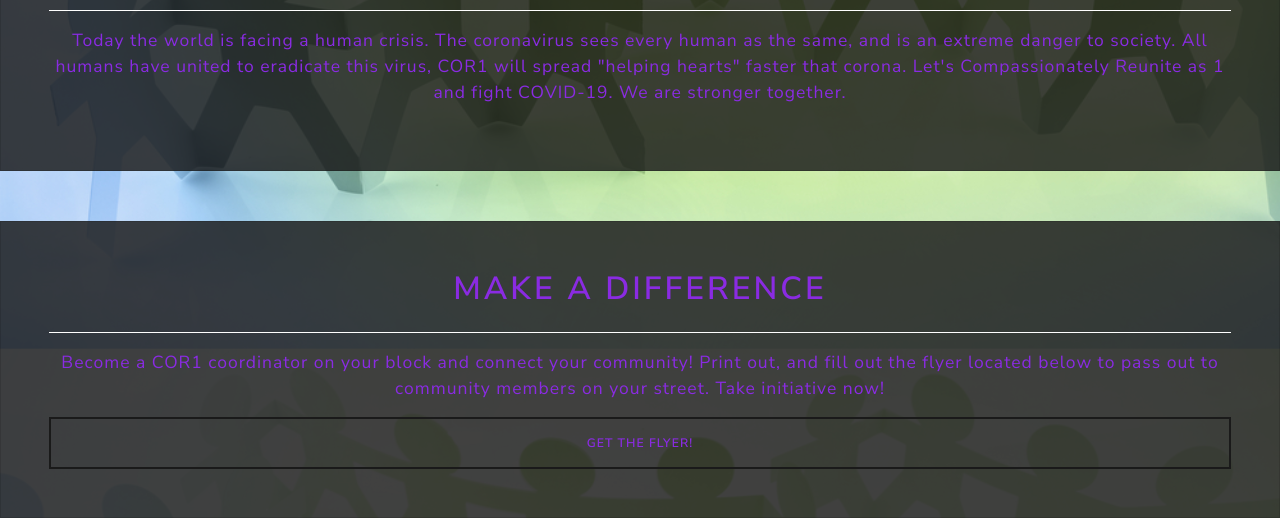
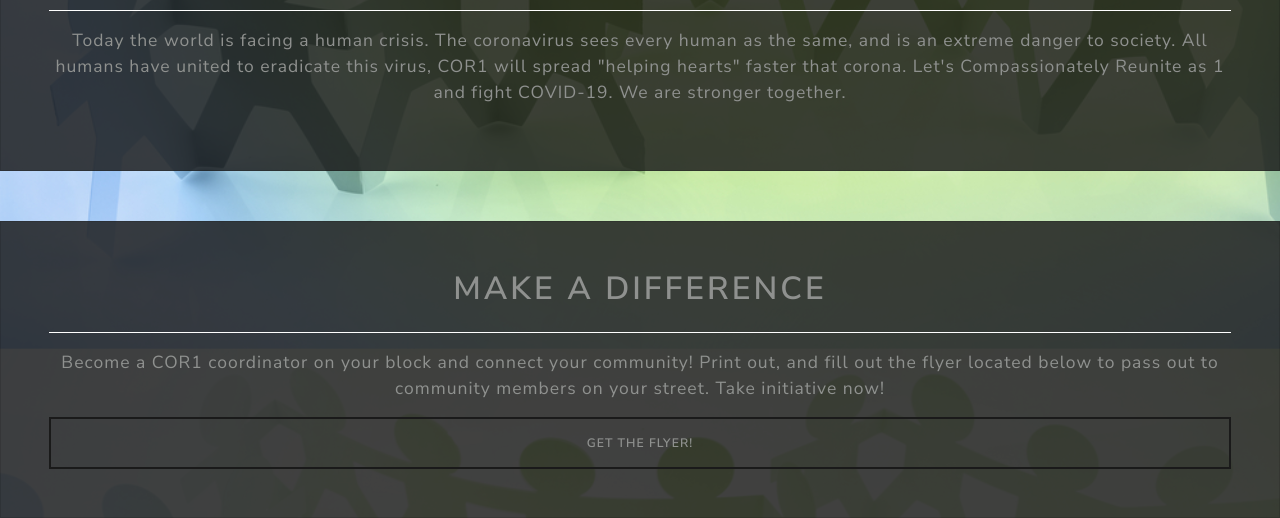
Before and after one commit to COR-1/cor-1.github.io, a plain HTML site: page index.html in a window 1280 px wide. Shown: the part 505-1023 px from the top of the page. Drawn offline with nearby package versions, Linux system fonts and the light colour scheme.

```diff
--- a/css/main.css
+++ b/css/main.css
@@ -26,7 +26,7 @@
 }
 
 .bg-translucent * {
-    color: blueviolet;
+    color: rgb(143, 145, 143);
 }
 
 /* Card Spacer */
```
